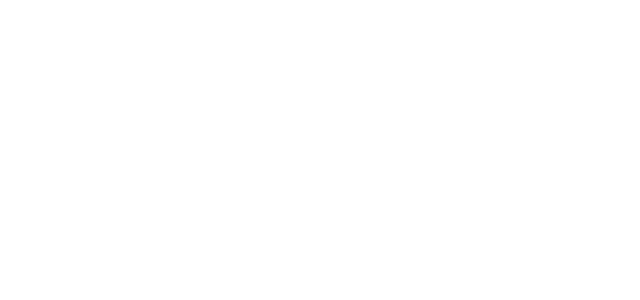
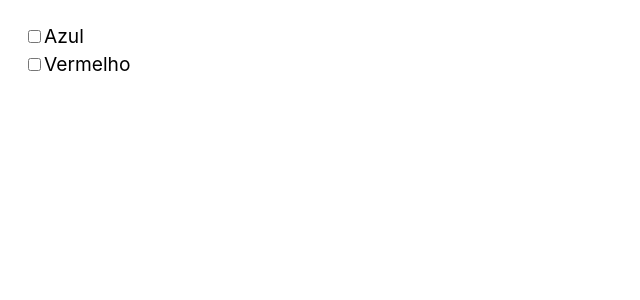
Before and after one commit to rovicz/reactLearning, a React (Create React App) app in the folder form-react/appreact/: page / in a window 1280 px wide. Shown: the top 300 px of the page, without its empty margins (0-640 px from the left). Built offline with nearby package versions, Linux system fonts and the light colour scheme.

Commit message:
form - checkbox 1/2

```diff
--- a/form-react/appreact/src/App.js
+++ b/form-react/appreact/src/App.js
@@ -1,7 +1,42 @@
 import React from "react";
 
 const App = () => {
-  return <div></div>;
+  const [cores, setCores] = React.useState([]);
+
+  function handleChange({ target }) {
+    if (target.checked) {
+      setCores([...cores, target.value]);
+    } else {
+      setCores(cores.filter((cor) => cor !== target.value));
+    }
+  }
+
+  function handleChecked(cor) {
+    return cores.includes(cor);
+  }
+
+  return (
+    <form>
+      <label>
+        <input
+          type="checkbox"
+          value="azul"
+          checked={handleChecked("azul")}
+          onChange={handleChange}
+        />
+        Azul
+      </label>
+      <label>
+        <input
+          type="checkbox"
+          value="vermelho"
+          checked={handleChecked("vermelho")}
+          onChange={handleChange}
+        />
+        Vermelho
+      </label>
+    </form>
+  );
 };
 
 export default App;
```
